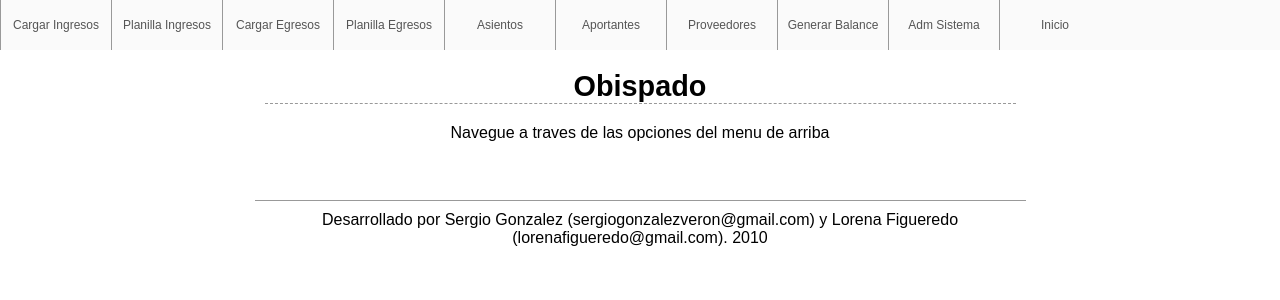
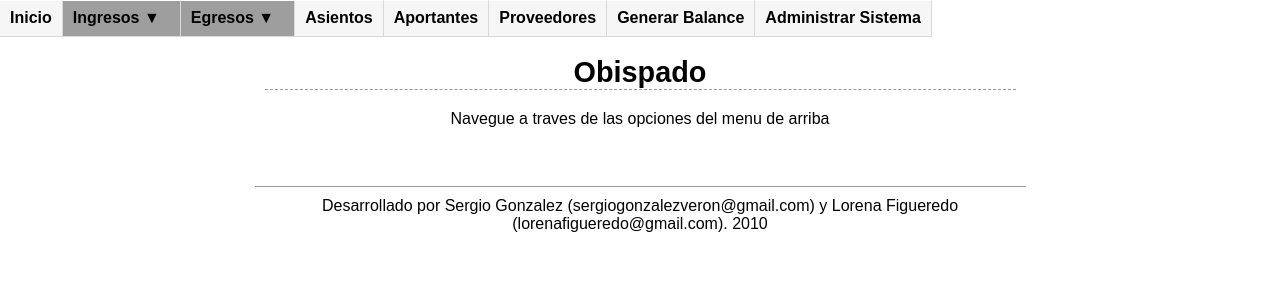
Before and after one commit to tyeltsing/contabilidad-django, a Django app: page / in a window 1280 px wide. Shown: the part 81-381 px from the top of the page. Run offline with Django 3.2, Linux system fonts and the light colour scheme; grey boxes are pictures that could not be loaded.

Commit message:
con menu cambiado

```diff
--- a/obispado/templates/principal/index.html
+++ b/obispado/templates/principal/index.html
@@ -5,6 +5,8 @@
 <head profile="http://gmpg.org/xfn/11">
 	<title>Sistema de Contabilidad</title>
 	<link rel="stylesheet" href="/media/css/style.css" type="text/css" media="screen" />
+    <link href="/media/css/dropdown.css" media="screen" rel="stylesheet" type="text/css" />
+    <link href="/media/css/default.css" media="screen" rel="stylesheet" type="text/css" />
 	<meta http-equiv="content-type" content="text/html; charset=utf-8" />
 	<meta http-equiv="content-language" content="en-gb" />
 	<meta http-equiv="imagetoolbar" content="false" />
@@ -15,21 +17,44 @@
 		<h1>Contabilidad</h1>
 		<h2>Sistema Contable - Obispado</h2>
 	</div>
-    <div id="navigation">
+    <!--div id="navigation">
 		<ul>
-			<li><a href="/obispado/carga_ingresos/">Cargar Ingresos</a></li>
+			<li><a href="/obispado/carga_ingresos/"class="active">Cargar Ingresos</a></li>
             <li><a href="/obispado/solicitar_planilla_ingresos/">Planilla Ingresos</a></li>
-			<li><a href="/obispado/carga_egresos/">Cargar Egresos</a></li>
+			<li><a href="/obispado/carga_egresos/" >Cargar Egresos</a></li>
             <li><a href="/obispado/solicitar_planilla_egresos/">Planilla Egresos</a></li>
-            <!--li><a href="/carga_egresos/" class="active">Cargar Egresos</a></li-->
-            <li><a href="/obispado/cargar_asiento/">Asientos</a></li>
+            <li><a href="/obispado/cargar_asiento/" >Asientos</a></li>
 			<li><a href="/obispado/admin/aportantes/aportante/">Aportantes</a></li>
 			<li><a href="/obispado/admin/proveedores/proveedor/">Proveedores</a></li>
 			<li><a href="/obispado/balances/csv/">Generar Balance</a></li>
 			<li><a href="/obispado/admin/">Adm Sistema</a></li>
             <li><a href="/">Inicio</a></li>
 		</ul>
-	</div>
+	</div-->
+    <ul id="nav" class="dropdown dropdown-horizontal">
+        <li><a href="/">Inicio</a></li>
+        <li class="dir">Ingresos ▼
+            <ul>
+                <li><a href="/obispado/carga_ingresos/">Cargar Ingresos</a></li>
+                <li><a href="/obispado/ingresos_list/">Ver Ingresos</a></li>
+                <li><a href="/obispado/solicitar_planilla_ingresos/">Planilla Ingresos</a></li>
+            </ul>
+        </li>
+        <li class="dir">Egresos ▼
+            <ul>
+                <li><a href="/obispado/carga_egresos/">Cargar Egresos</a></li>
+                <li><a href="/obispado/egresos_list/">Ver Egresos</a></li>
+                <li><a href="/obispado/solicitar_planilla_egresos/">Planilla Egresos</a></li>
+            </ul>
+        </li>
+        <li><a href="/obispado/cargar_asiento/">Asientos</a></li>
+        <li><a href="/obispado/admin/aportantes/aportante/">Aportantes</a></li>
+        <li><a href="/obispado/admin/proveedores/proveedor/">Proveedores</a></li>
+        <li><a href="/obispado/balances/csv/">Generar Balance</a></li>
+        <li><a href="/obispado/admin/">Administrar Sistema</a></li>
+
+    </ul>
+    <br></br>
 	<div id="content" align="center">
 		<h1>Obispado</h1>
 
```
